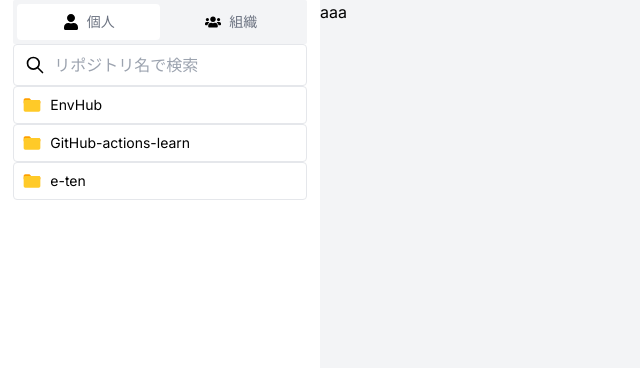
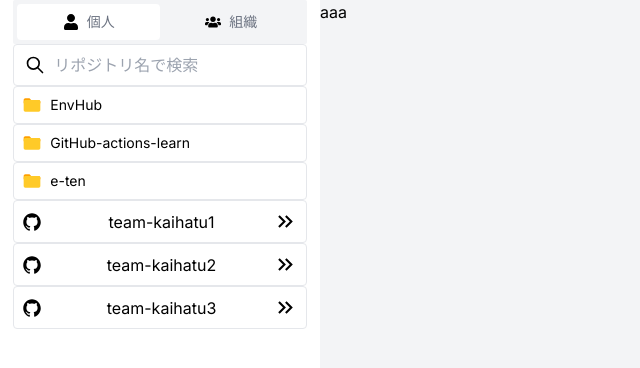
Before and after one commit to warabimochi1126/EnvHub, a Next.js app: page /repository-view in a window 1280 px wide. Shown: the top 368 px of the page, without its empty margins (0-640 px from the left). Built offline with nearby package versions, Linux system fonts and the light colour scheme.

Commit message:
feat(postpage): organizations名を描画するアコーディオンメニューの実装 (#127)

```diff
--- a/app/repository-view/page.tsx
+++ b/app/repository-view/page.tsx
@@ -5,8 +5,28 @@
 import { FaUsers } from "react-icons/fa";
 import { TbZoom } from "react-icons/tb";
 import { FcFolder } from "react-icons/fc";
+import { IoLogoGithub } from "react-icons/io";
+
+import { MdKeyboardDoubleArrowRight } from "react-icons/md";
+import { MdKeyboardDoubleArrowDown } from "react-icons/md";
+
+import {
+  Accordion,
+  AccordionItem,
+  AccordionItemHeading,
+  AccordionItemButton,
+  AccordionItemPanel,
+} from "react-accessible-accordion";
 
 const repoNamesData = ["EnvHub", "GitHub-actions-learn", "e-ten"];
+const orgsData = [
+  { orgName: "team-kaihatu1", repoName: ["team-repo-a-1"] },
+  { orgName: "team-kaihatu2", repoName: ["team-repo-a-2", "team-repo-b-2"] },
+  {
+    orgName: "team-kaihatu3",
+    repoName: ["team-repo-a-3", "team-repo-b-3", "team-repo-c-3"],
+  },
+];
 // TODO:コンポーネント分割・カスタムフックスの作成
 export default function Page() {
   const [isPersonalClicked, setIsPersonalClicked] = useState<boolean>(true);
@@ -23,15 +43,9 @@
         />
         <RepoNameSearchBar />
         {repoNamesData.map((repoName, index) => (
-          // <div
-          //   key={index}
-          //   className="w-11/12 mx-auto border rounded p-2 flex items-center text-sm"
-          // >
-          //   <FcFolder className="mr-2" size={20} />
-          //   <span>{repoName}</span>
-          // </div>
           <RepoSelectButton key={index} repoName={repoName} />
         ))}
+        <OrganizationsAccordionWrapper />
       </div>
       <div className="w-3/4 bg-[#F3F4F6]">
         <span>aaa</span>
@@ -150,3 +164,63 @@
     </div>
   );
 }
+
+interface OrganizationsSelectButtonProps {
+  organizationName: string;
+  isAccordionClicked: boolean;
+}
+
+export function OrganizationsSelectButton({
+  organizationName,
+  isAccordionClicked,
+}: OrganizationsSelectButtonProps) {
+  return (
+    <div className="w-11/12 mx-auto border rounded flex items-center p-2 justify-between">
+      <IoLogoGithub className="mr-2" size={20} />
+      <span>{organizationName}</span>
+      {isAccordionClicked ? (
+        <MdKeyboardDoubleArrowDown size={25} />
+      ) : (
+        <MdKeyboardDoubleArrowRight size={25} />
+      )}
+    </div>
+  );
+}
+
+export function OrganizationsAccordionWrapper() {
+  const [toggleOrgName, setToggleOrgName] = useState<string>("");
+
+  const toggleOrgNameHandler = (currentClickOrgName: string) => {
+    if (toggleOrgName === currentClickOrgName) {
+      setToggleOrgName("");
+      return;
+    }
+
+    setToggleOrgName(currentClickOrgName);
+  };
+
+  return (
+    <Accordion allowZeroExpanded>
+      {orgsData.map((orgData, index) => (
+        <AccordionItem key={index}>
+          <AccordionItemHeading
+            onClick={() => toggleOrgNameHandler(orgData.orgName)}
+          >
+            <AccordionItemButton>
+              <OrganizationsSelectButton
+                organizationName={orgData.orgName}
+                isAccordionClicked={orgData.orgName === toggleOrgName}
+              />
+            </AccordionItemButton>
+          </AccordionItemHeading>
+          <AccordionItemPanel>
+            {orgData.repoName.map((repoName, index) => (
+              <RepoSelectButton key={index} repoName={repoName} />
+            ))}
+          </AccordionItemPanel>
+        </AccordionItem>
+      ))}
+      {/* </AccordionItem> */}
+    </Accordion>
+  );
+}
```
